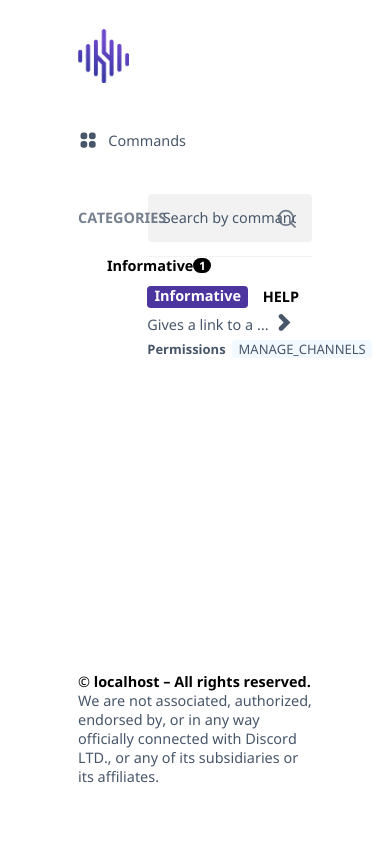
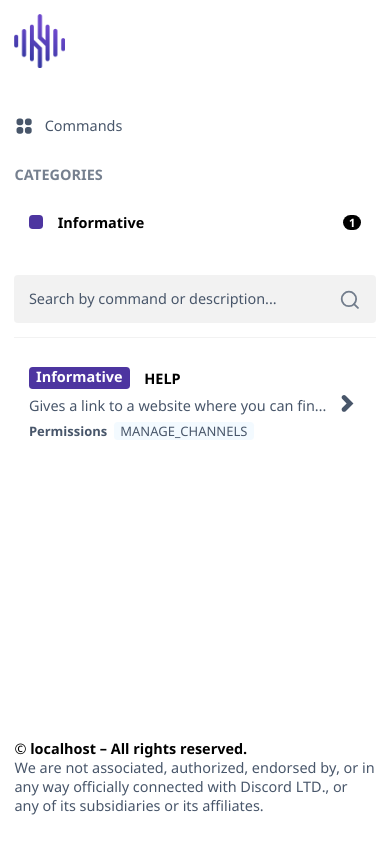
Before and after one commit to Akke/BotDocs, a Next.js app: page / in a window 390 px wide. Built offline with nearby package versions, Linux system fonts and the light colour scheme.

Commit message:
Added mobile viewports

```diff
--- a/src/components/categories/_categories.module.sass
+++ b/src/components/categories/_categories.module.sass
@@ -3,6 +3,10 @@
 
 .categories
     width: $categories-width
+
+    @include mediaScreen
+        width: 100%
+        margin-bottom: 2em
 
     &__caption
         text-transform: uppercase
--- a/src/components/commands/_commands.module.sass
+++ b/src/components/commands/_commands.module.sass
@@ -12,6 +12,9 @@
 
 .commands
     width: $commands-width
+
+    @include mediaScreen
+        width: 100%
 
     &__search
         position: relative
--- a/src/components/commands/_view.module.sass
+++ b/src/components/commands/_view.module.sass
@@ -13,6 +13,9 @@
 .commandsView
     width: $commands_view-view-width
 
+    @include mediaScreen
+        width: 100%
+
     .returnPage
         font-weight: bold
         display: inline-block
@@ -23,6 +26,9 @@
         box-shadow: 0 1px 3px 0 rgba(0,0,0,0.1),0 1px 2px 0 rgba(0,0,0,0.05)
         @include transition(all, 0.1s, ease)
         @include borderRadius($commands_view-view-return-radius)
+
+        @include mediaScreen
+            width: 100%
 
         &:hover
             background-color: $commands_view-view-return-background-color-hover
--- a/src/components/layout/_layout.module.sass
+++ b/src/components/layout/_layout.module.sass
@@ -1,3 +1,4 @@
+@import "../../styles/includes"
 @import "../../styles/theme"
 
 .layout
@@ -8,6 +9,10 @@
     display: flex
     flex-direction: column
 
+    @include mediaScreen
+        width: 100%
+        padding: 1em
+
     .logo
         margin-bottom: 2em
 
@@ -16,10 +21,17 @@
         display: flex
         justify-content: space-between
 
+        @include mediaScreen
+            flex-direction: column
+            padding: 0
+
     &__footer
         margin-top: auto
         padding: 2em 0
 
+        @include mediaScreen
+            padding: 2em 0 1em 0
+
         &-copyright
             font-weight: bold
             color: $footer-copyright-domain-text-color
--- a/src/styles/includes.sass
+++ b/src/styles/includes.sass
@@ -40,3 +40,7 @@
 
     &:-ms-input-placeholder
         @content
+
+@mixin mediaScreen
+    @media screen and (max-width: 768px)
+        @content
```
